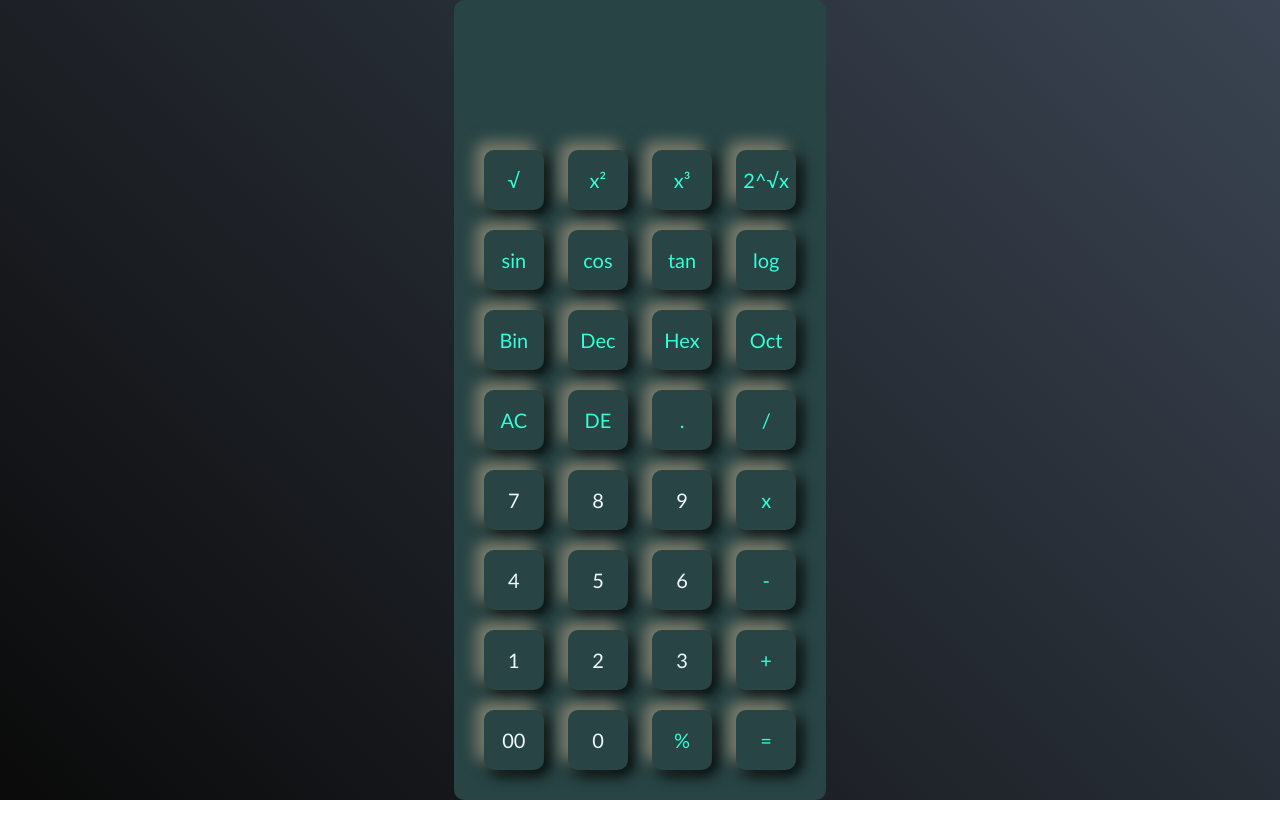
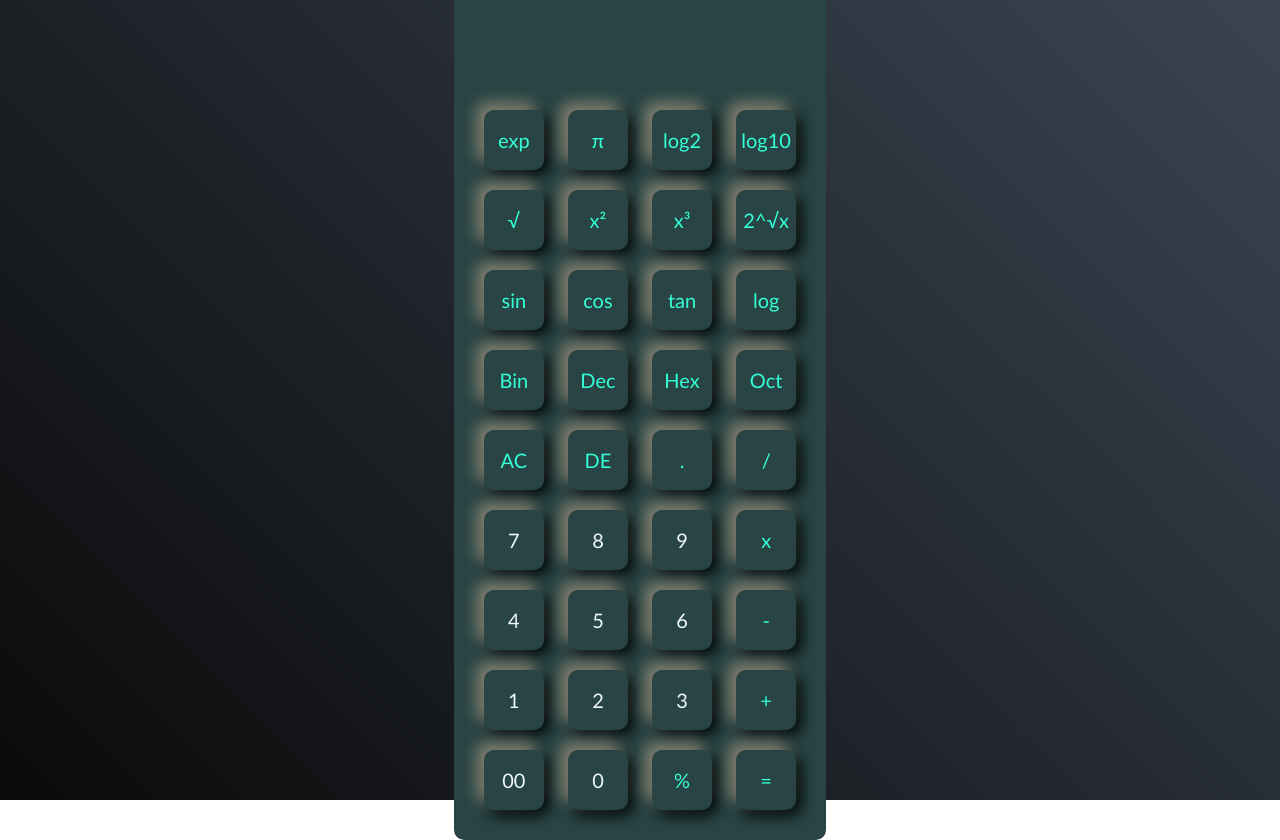
Before and after one commit to shahriar13914/my-project, a plain HTML site: page Calculator.html in a window 1280 px wide. Before the commit the page ends 800 px from the top, so only its background shows below. Drawn offline with Linux system fonts and the light colour scheme.

Commit message:
Update Calculator.html

```diff
--- a/Calculator.html
+++ b/Calculator.html
@@ -67,7 +67,12 @@ form input.operator{
                     <div class="display">
                         <input type="text" name="display">
                     </div>
-
+                    <div>
+                        <input type="button" value="exp" onclick="display.value = Math.exp(display.value)" class="operator">
+                        <input type="button" value="π" onclick="display.value = Math.PI" class="operator">
+                        <input type="button" value="log2" onclick="display.value = Math.log2(display.value)" class="operator">
+                        <input type="button" value="log10" onclick="display.value = Math.log10(display.value)" class="operator">
+                    </div>
                     <div>
                         <input type="button" value="√" onclick="display.value = Math.sqrt(display.value)" class="operator">
                         <input type="button" value="x²" onclick="display.value = Math.pow(display.value, 2)" class="operator">
```
